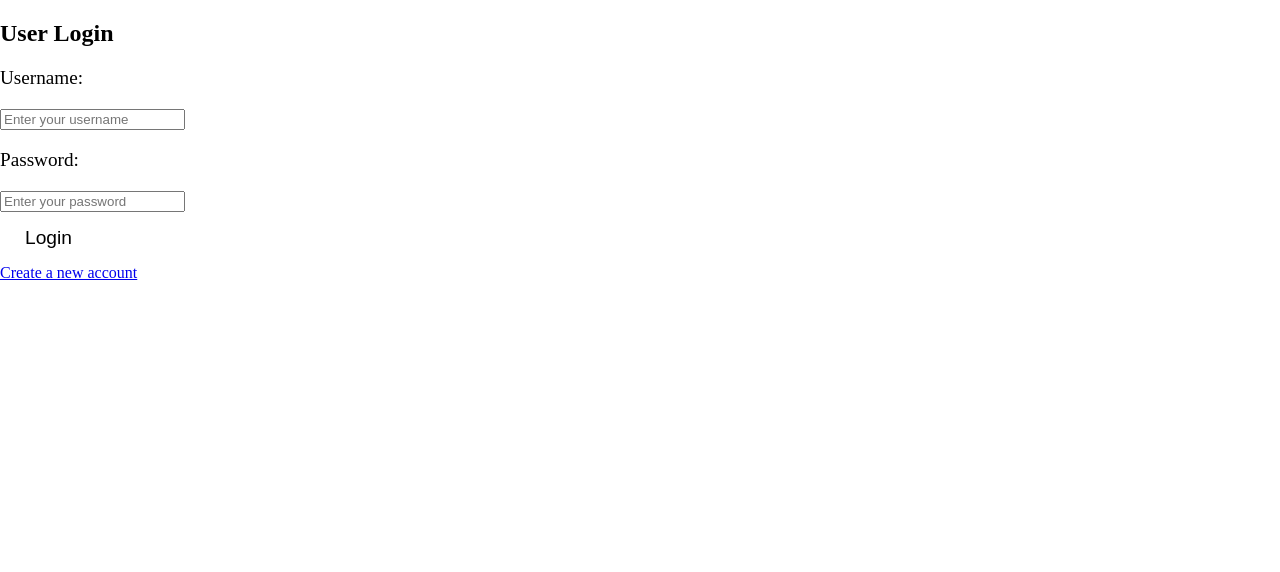
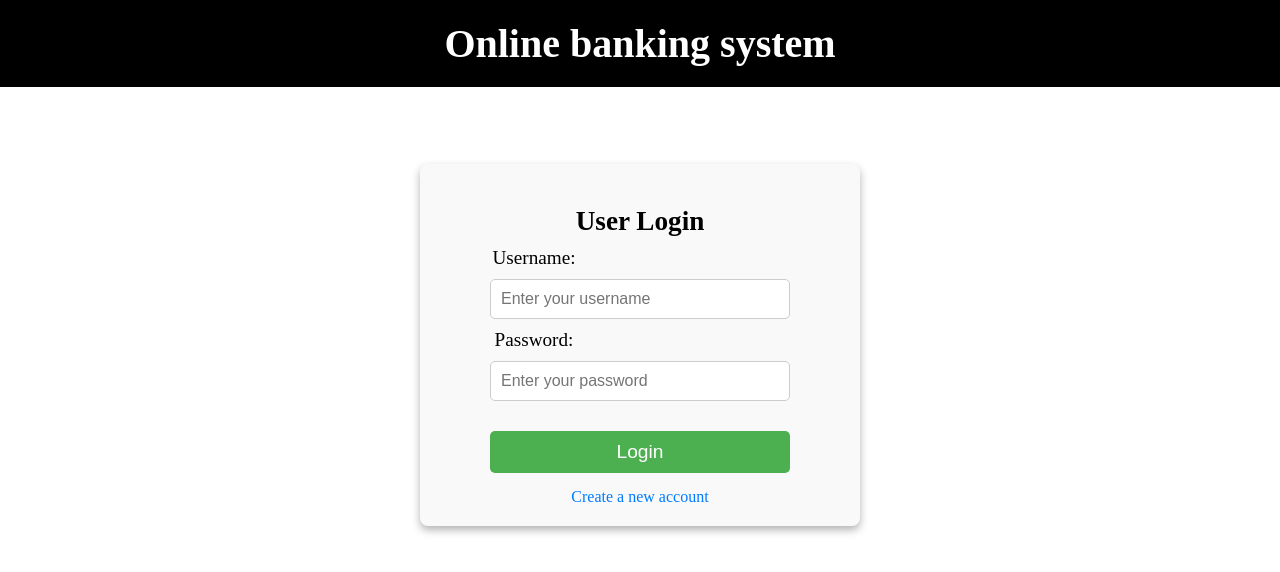
Before and after one commit to jagadeeshpj1610/bankProject, a React (Vite) app in the folder frontend/: page /login in a window 1280 px wide. Shown: the top 572 px of the page. Built offline with nearby package versions, Linux system fonts and the light colour scheme.

Commit message:
add some styles to user login page

```diff
--- a/frontend/src/components/loginPage.jsx
+++ b/frontend/src/components/loginPage.jsx
@@ -1,19 +1,22 @@
 import React from 'react';
 import { Link } from 'react-router-dom';
+import Header from './header';
+import '../css/login.css'
 
 const LoginPage = () => {
   return (
+    <>
+    <Header />
     <div className="loginForm">
       <h2>User Login</h2>
-      <p>Username:</p>
+      <label>Username:</label>
       <input type="text" placeholder="Enter your username" />
-      <p>Password:</p>
+      <label>Password:</label>
       <input type="password" placeholder="Enter your password" />
-      <br />
       <button>Login</button>
-      <br />
       <Link to="/signup">Create a new account</Link>
     </div>
+    </>
   );
 };
 
--- a/frontend/src/css/App.css
+++ b/frontend/src/css/App.css
@@ -4,8 +4,9 @@
   justify-content: center;
   align-items: center;
   height: 100vh;
-  background-color: black;
-  color: white;
+  box-shadow: 0 4px 8px rgba(0, 0, 0, 0.1);
+  background-color: #f9f9f9;
+  color: black;
   width: 350px;
   height: 270px;
   border-radius: 5px;
@@ -23,7 +24,7 @@ button {
   border: none;
   cursor: pointer;
   margin: 5px;
-  border-radius: 4px;
+  border-radius: 5px;
 }
 
 button:hover {
--- /dev/null
+++ b/frontend/src/css/login.css
@@ -0,0 +1,71 @@
+
+.loginForm {
+    display: flex;
+    flex-direction: column;
+    justify-content: center;
+    align-items: center;
+    margin: 0 auto;
+    padding: 20px;
+    width: 100%;
+    max-width: 400px;
+    background-color: #f9f9f9;
+    border-radius: 8px;
+    box-shadow: 0 4px 8px rgba(0, 0, 0, 0.3);
+    margin-top: 6%;
+  }
+
+
+  .loginForm input {
+    padding: 10px;
+    margin: 10px 0;
+    width: 100%;
+    max-width: 300px;
+    font-size: 1rem;
+    border: 1px solid #ccc;
+    border-radius: 5px;
+    box-sizing: border-box;
+  }
+
+  button {
+    background-color: #4CAF50;
+    color: white;
+    padding: 10px 20px;
+    font-size: 1.2rem;
+    border: none;
+    cursor: pointer;
+    margin-top: 20px;
+    border-radius: 5px;
+    width: 100%;
+    max-width: 300px;
+  }
+
+  button:hover {
+    background-color: #45a049;
+  }
+
+
+  a {
+    text-decoration: none;
+    color: #007bff;
+    font-size: 1rem;
+    margin-top: 10px;
+  }
+
+  a:hover {
+    color: blue;
+  }
+
+  h2 {
+    font-size: 1.7rem;
+    margin-bottom: 10px;
+  }
+
+  .loginForm label{
+    font-size: 1.2rem;
+    margin-right: 53%;
+  }
+
+  p {
+    font-size: 1rem;
+    margin-bottom: 5px;
+  }
```
